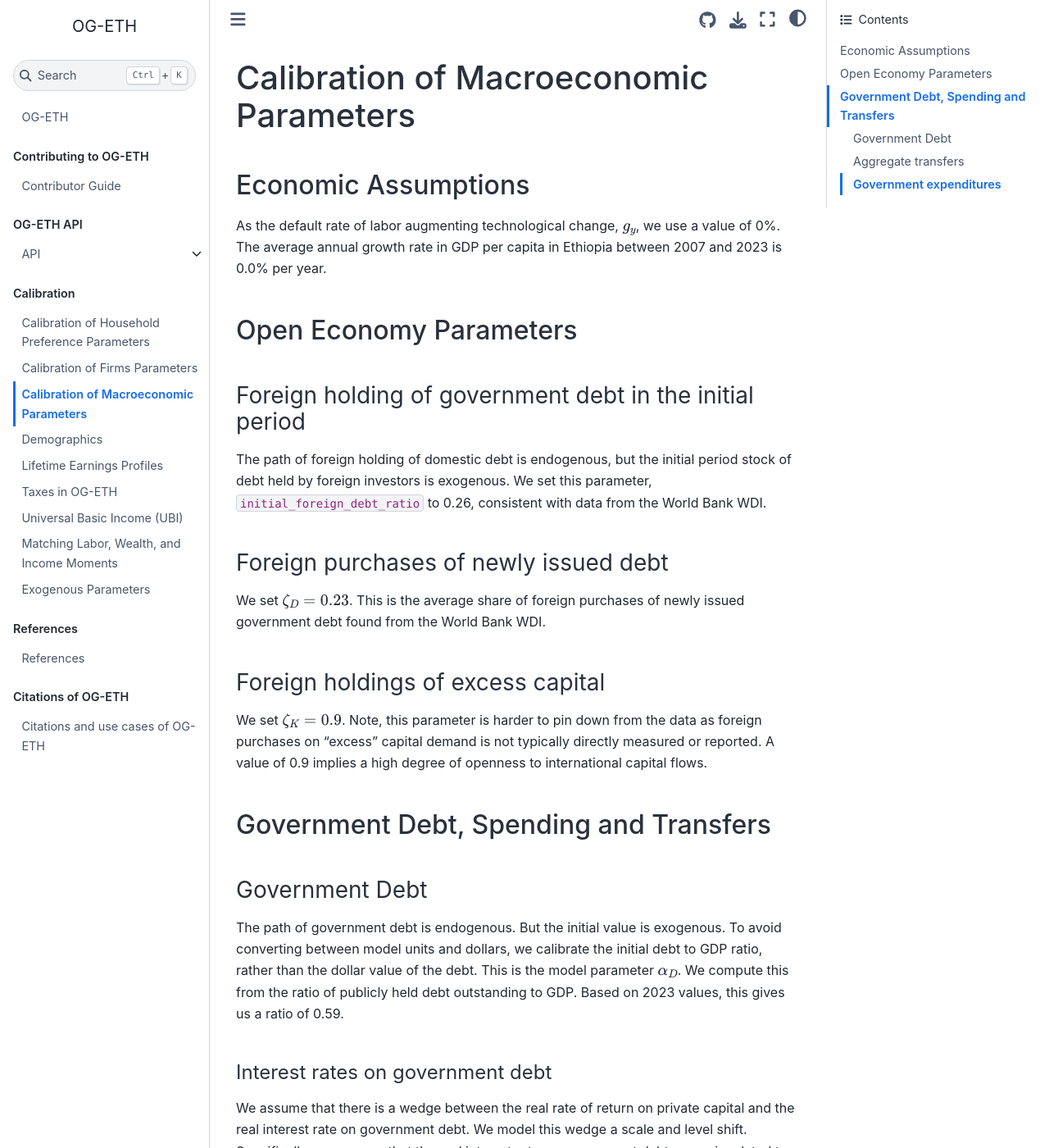
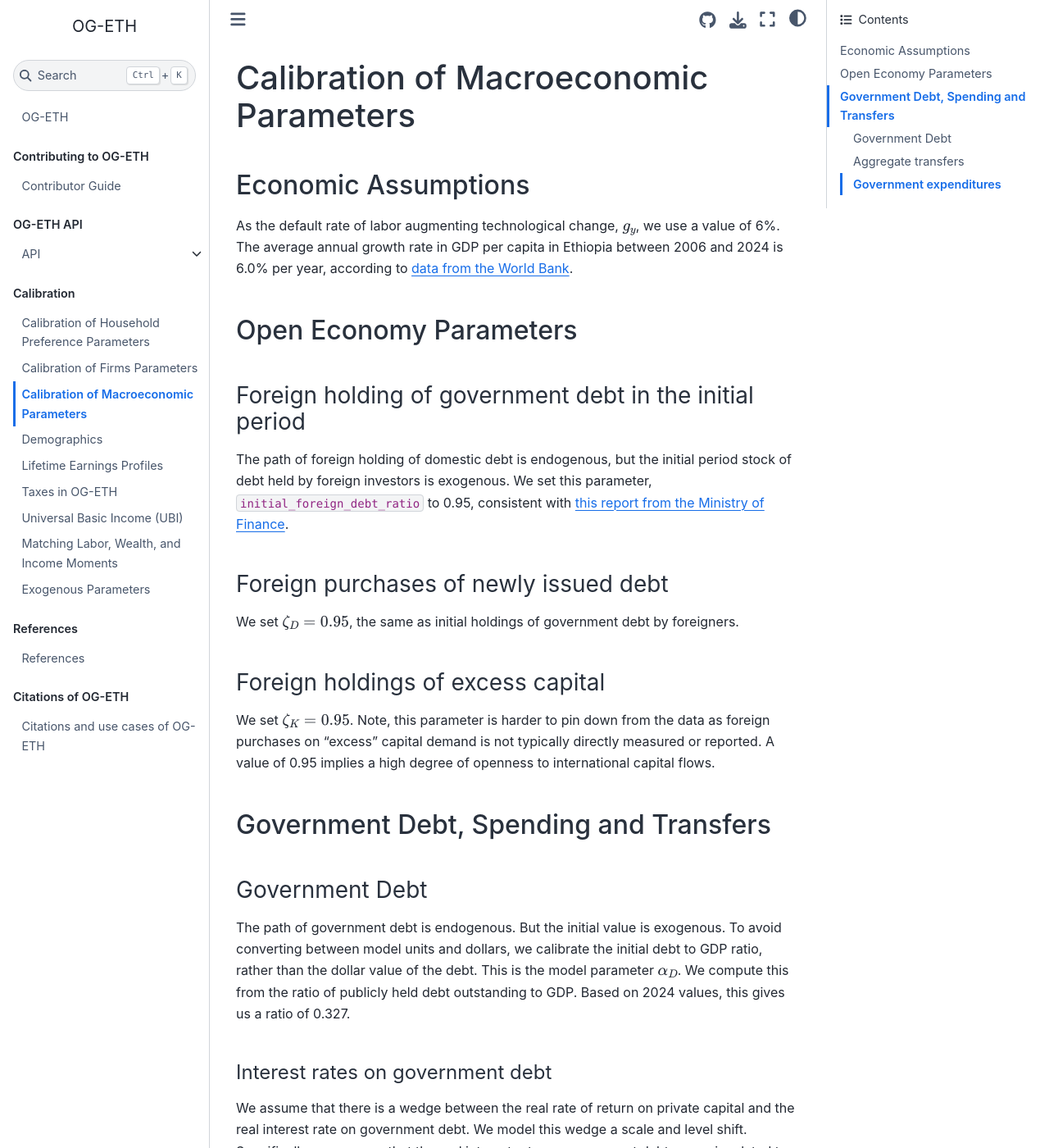
Before and after one commit to jdebacker/OG-ETH, a Jupyter Book: the page built from docs/book/content/calibration/macro.md, in a window 1280 px wide and 1400 px high. Shown: the whole window at 82% size. Built offline with Jupyter Book 1.0.4 settings and Sphinx 7.4.7 and the Sphinx Book theme 1.1.4, drawn with Linux system fonts in a browser that asks for light colours; comment, search, counter and statistics services are not loaded; cross-references to code outside the pages are shown as plain code; some of the changed text lies outside the part shown.

Commit message:
update docs on govt spending

```diff
--- a/docs/book/content/calibration/macro.md
+++ b/docs/book/content/calibration/macro.md
@@ -3,27 +3,27 @@
 
 ## Economic Assumptions
 
-As the default rate of labor augmenting technological change, $g_y$, we use a value of 0%.  The average annual growth rate in GDP per capita in Ethiopia between 2007 and 2023 is 0.0% per year.
+As the default rate of labor augmenting technological change, $g_y$, we use a value of 6%.  The average annual growth rate in GDP per capita in Ethiopia between 2006 and 2024 is 6.0% per year, according to [data from the World Bank](https://data.worldbank.org/indicator/NY.GDP.PCAP.KD.ZG?locations=ET).
 
 ## Open Economy Parameters
 
 ### Foreign holding of government debt in the initial period
 
-The path of foreign holding of domestic debt is endogenous, but the initial period stock of debt held by foreign investors is exogenous.  We set this parameter, `initial_foreign_debt_ratio` to 0.26, consistent with data from the World Bank WDI.
+The path of foreign holding of domestic debt is endogenous, but the initial period stock of debt held by foreign investors is exogenous.  We set this parameter, `initial_foreign_debt_ratio` to 0.95, consistent with [this report from the Ministry of Finance](https://www.mofed.gov.et/media/filer_public/9b/92/9b9264db-1a2b-4cd5-aa7d-f0307d67b4ce/public_sector_debt_statistical_bulletin_no_50.pdf).
 
 ### Foreign purchases of newly issued debt
 
-We set $\zeta_D = 0.23$.  This is the average share of foreign purchases of newly issued government debt found from the World Bank WDI.
+We set $\zeta_D = 0.95$, the same as initial holdings of government debt by foreigners.
 
 ### Foreign holdings of excess capital
 
-We set $\zeta_K = 0.9$. Note, this parameter is harder to pin down from the data as foreign purchases on "excess" capital demand is not typically directly measured or reported.  A value of 0.9 implies a high degree of openness to international capital flows.
+We set $\zeta_K = 0.95$. Note, this parameter is harder to pin down from the data as foreign purchases on "excess" capital demand is not typically directly measured or reported.  A value of 0.95 implies a high degree of openness to international capital flows.
 
 ## Government Debt, Spending and Transfers
 
 ### Government Debt
 
-The path of government debt is endogenous.  But the initial value is exogenous.  To avoid converting between model units and dollars, we calibrate the initial debt to GDP ratio, rather than the dollar value of the debt.  This is the model parameter $\alpha_D$.  We compute this from the ratio of publicly held debt outstanding to GDP.  Based on 2023 values, this gives us a ratio of 0.59.
+The path of government debt is endogenous.  But the initial value is exogenous.  To avoid converting between model units and dollars, we calibrate the initial debt to GDP ratio, rather than the dollar value of the debt.  This is the model parameter $\alpha_D$.  We compute this from the ratio of publicly held debt outstanding to GDP.  Based on 2024 values, this gives us a ratio of 0.327.
 
 
 #### Interest rates on government debt
```
Also changed, not shown: other parts of docs/book/content/calibration/macro.md (+2 -2 lines).
